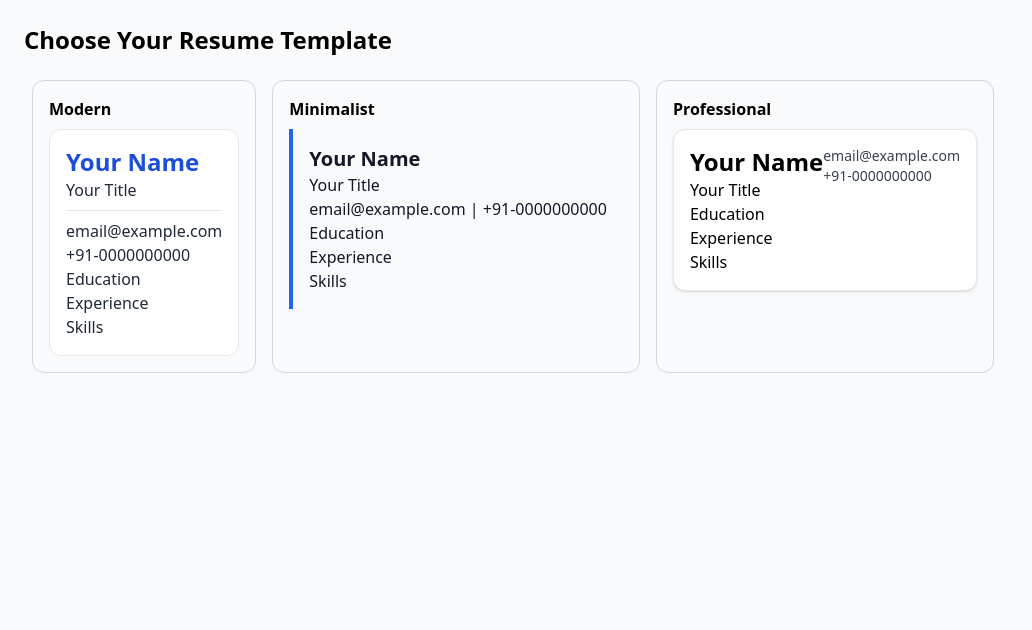
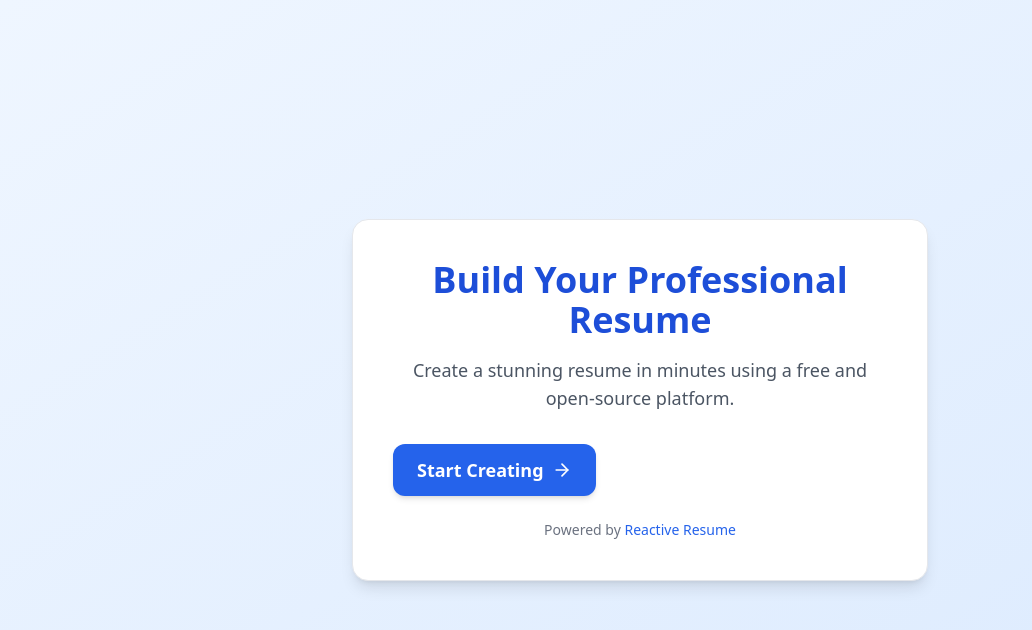
Before and after one commit to U-Jay-git/ResumeRise, a React (Create React App) app in the folder frontend/: page /resume-builder in a window 1280 px wide. Shown: the top 630 px of the page, without its empty margins (0-1032 px from the left). Built offline with nearby package versions, Linux system fonts and the light colour scheme.

Commit message:
Added resume builder page and dependencies

```diff
--- a/frontend/package.json
+++ b/frontend/package.json
@@ -9,6 +9,7 @@
     "@testing-library/user-event": "^13.5.0",
     "axios": "^1.12.1",
     "framer-motion": "^12.23.16",
+    "lucide-react": "^0.546.0",
     "react": "^19.1.1",
     "react-dom": "^19.1.1",
     "react-router-dom": "^7.9.1",
--- a/frontend/src/App.js
+++ b/frontend/src/App.js
@@ -1,15 +1,16 @@
 import { BrowserRouter as Router, Routes, Route } from "react-router-dom";
-import ResumeBuilder from "./pages/ResumeBuilder";
+import ResumeBuilder from "./pages/ResumePage";
 import HomePage from "./pages/HomePage";
 import ResumeMatchPage from "./pages/ResumeMatchPage";
 import MockInterviewPage from "./pages/MockInterviewPage";
+import ResumePage from "./pages/ResumePage";
 
 function App() {
   return (
     <Router>
       <Routes>
         <Route path="/" element={<HomePage />} />
-         <Route path="/resume-builder" element={<ResumeBuilder />} />
+         <Route path="/resume-builder" element={<ResumePage />} />
         <Route path="/resume-match" element={<ResumeMatchPage />} />
         <Route path="/mock-interview" element={<MockInterviewPage />} />
       </Routes>
--- a/frontend/src/pages/ResumeBuilder.jsx
+++ /dev/null
@@ -1,169 +0,0 @@
-import React, { useState } from "react";
-import jsPDF from "jspdf";
-import html2canvas from "html2canvas";
-
-// --- Templates Preview ---
-function TemplatePreview({ name, onClick, selected, children }) {
-  return (
-    <div
-      onClick={onClick}
-      className={`border rounded-xl p-4 m-2 cursor-pointer hover:shadow-lg ${
-        selected ? "border-blue-600 shadow-lg" : "border-gray-300"
-      }`}
-    >
-      <h2 className="font-bold mb-2">{name}</h2>
-      {children}
-    </div>
-  );
-}
-
-function ModernTemplate({ data }) {
-  return (
-    <div className="p-4 border rounded-xl bg-white text-gray-800">
-      <h1 className="text-2xl font-bold text-blue-700">{data.name || "Your Name"}</h1>
-      <p>{data.title || "Your Title"}</p>
-      <hr className="my-2" />
-      <p>{data.email || "email@example.com"}</p>
-      <p>{data.phone || "+91-0000000000"}</p>
-      <p>{data.education || "Education"}</p>
-      <p>{data.experience || "Experience"}</p>
-      <p>{data.skills || "Skills"}</p>
-    </div>
-  );
-}
-
-function MinimalistTemplate({ data }) {
-  return (
-    <div className="p-4 border-l-4 border-blue-600 bg-gray-50 text-gray-900">
-      <h1 className="text-xl font-bold">{data.name || "Your Name"}</h1>
-      <p>{data.title || "Your Title"}</p>
-      <p>{data.email || "email@example.com"} | {data.phone || "+91-0000000000"}</p>
-      <p>{data.education || "Education"}</p>
-      <p>{data.experience || "Experience"}</p>
-      <p>{data.skills || "Skills"}</p>
-    </div>
-  );
-}
-
-function ProfessionalTemplate({ data }) {
-  return (
-    <div className="p-4 border rounded-xl shadow bg-white">
-      <div className="flex justify-between">
-        <div>
-          <h1 className="text-2xl font-bold">{data.name || "Your Name"}</h1>
-          <p>{data.title || "Your Title"}</p>
-        </div>
-        <div className="text-sm text-gray-700">
-          <p>{data.email || "email@example.com"}</p>
-          <p>{data.phone || "+91-0000000000"}</p>
-        </div>
-      </div>
-      <p>{data.education || "Education"}</p>
-      <p>{data.experience || "Experience"}</p>
-      <p>{data.skills || "Skills"}</p>
-    </div>
-  );
-}
-
-// --- Main Component ---
-export default function ResumeBuilder() {
-  const [step, setStep] = useState(1); // 1 = choose template, 2 = fill form
-  const [selectedTemplate, setSelectedTemplate] = useState(null);
-  const [formData, setFormData] = useState({
-    name: "",
-    title: "",
-    email: "",
-    phone: "",
-    education: "",
-    experience: "",
-    skills: "",
-  });
-
-  const handleChange = (e) => {
-    setFormData({ ...formData, [e.target.name]: e.target.value });
-  };
-
-  const downloadPDF = () => {
-    const resume = document.getElementById("resume-preview");
-    html2canvas(resume, { scale: 2 }).then((canvas) => {
-      const imgData = canvas.toDataURL("image/png");
-      const pdf = new jsPDF("p", "mm", "a4");
-      const width = pdf.internal.pageSize.getWidth();
-      const height = (canvas.height * width) / canvas.width;
-      pdf.addImage(imgData, "PNG", 0, 0, width, height);
-      pdf.save(`${formData.name || "Resume"}.pdf`);
-    });
-  };
-
-  // --- Template Options to Choose ---
-  const templates = [
-    { name: "Modern", component: ModernTemplate },
-    { name: "Minimalist", component: MinimalistTemplate },
-    { name: "Professional", component: ProfessionalTemplate },
-  ];
-
-  return (
-    <div className="p-6 min-h-screen bg-gray-50">
-      {step === 1 && (
-        <>
-          <h1 className="text-2xl font-bold mb-4">Choose Your Resume Template</h1>
-          <div className="flex flex-wrap">
-            {templates.map((t) => (
-              <TemplatePreview
-                key={t.name}
-                name={t.name}
-                selected={selectedTemplate === t.name}
-                onClick={() => setSelectedTemplate(t.name)}
-              >
-                {React.createElement(t.component, { data: {} })}
-              </TemplatePreview>
-            ))}
-          </div>
-          {selectedTemplate && (
-            <button
-              onClick={() => setStep(2)}
-              className="mt-4 bg-blue-600 text-white px-4 py-2 rounded-md hover:bg-blue-700"
-            >
-              Next: Fill Your Resume
-            </button>
-          )}
-        </>
-      )}
-
-      {step === 2 && (
-        <div className="flex flex-col md:flex-row gap-6">
-          {/* Left: Form */}
-          <div className="w-full md:w-1/2 bg-white p-6 rounded-xl shadow-md border">
-            <h1 className="text-2xl font-bold mb-4 text-blue-700">Fill Your Resume</h1>
-            {["name", "title", "email", "phone", "education", "experience", "skills"].map((field) => (
-              <div className="mb-3" key={field}>
-                <label className="block font-medium mb-1">{field.charAt(0).toUpperCase() + field.slice(1)}</label>
-                <input
-                  type="text"
-                  name={field}
-                  value={formData[field]}
-                  onChange={handleChange}
-                  className="w-full p-2 border rounded-md"
-                />
-              </div>
-            ))}
-
-            <button
-              onClick={downloadPDF}
-              className="mt-4 w-full bg-blue-600 text-white py-2 rounded-md hover:bg-blue-700"
-            >
-              Download PDF
-            </button>
-          </div>
-
-          {/* Right: Preview */}
-          <div id="resume-preview" className="w-full md:w-1/2 bg-white p-6 rounded-xl shadow-md border">
-            {selectedTemplate === "Modern" && <ModernTemplate data={formData} />}
-            {selectedTemplate === "Minimalist" && <MinimalistTemplate data={formData} />}
-            {selectedTemplate === "Professional" && <ProfessionalTemplate data={formData} />}
-          </div>
-        </div>
-      )}
-    </div>
-  );
-}
--- /dev/null
+++ b/frontend/src/pages/ResumePage.jsx
@@ -0,0 +1,35 @@
+import React from "react";
+import { ArrowRight } from "lucide-react"; // optional icon (if lucide-react installed)
+
+export default function ResumePage() {
+  const openResumeBuilder = () => {
+    // 👉 You can change the link below to any other platform if you prefer
+    window.open("https://rxresu.me", "_blank");
+  };
+
+  return (
+    <div className="min-h-screen flex flex-col items-center justify-center bg-gradient-to-br from-blue-50 to-blue-100 text-gray-800 px-6">
+      <div className="bg-white rounded-2xl shadow-lg p-10 max-w-xl text-center border border-gray-200">
+        <h1 className="text-4xl font-extrabold text-blue-700 mb-4">
+          Build Your Professional Resume
+        </h1>
+
+        <p className="text-lg text-gray-600 mb-8">
+          Create a stunning resume in minutes using a free and open-source platform.
+        </p>
+
+        <button
+          onClick={openResumeBuilder}
+          className="flex items-center justify-center gap-2 bg-blue-600 hover:bg-blue-700 text-white px-6 py-3 rounded-xl text-lg font-semibold transition-all duration-300 shadow-md hover:shadow-lg"
+        >
+          Start Creating
+          <ArrowRight className="w-5 h-5" />
+        </button>
+
+        <p className="text-sm text-gray-500 mt-6">
+          Powered by <a href="https://rxresu.me" target="_blank" rel="noreferrer" className="text-blue-600 hover:underline font-medium">Reactive Resume</a>
+        </p>
+      </div>
+    </div>
+  );
+}
```
Also changed, not shown: 1 other file (tests, documents, lock files or other folders).
